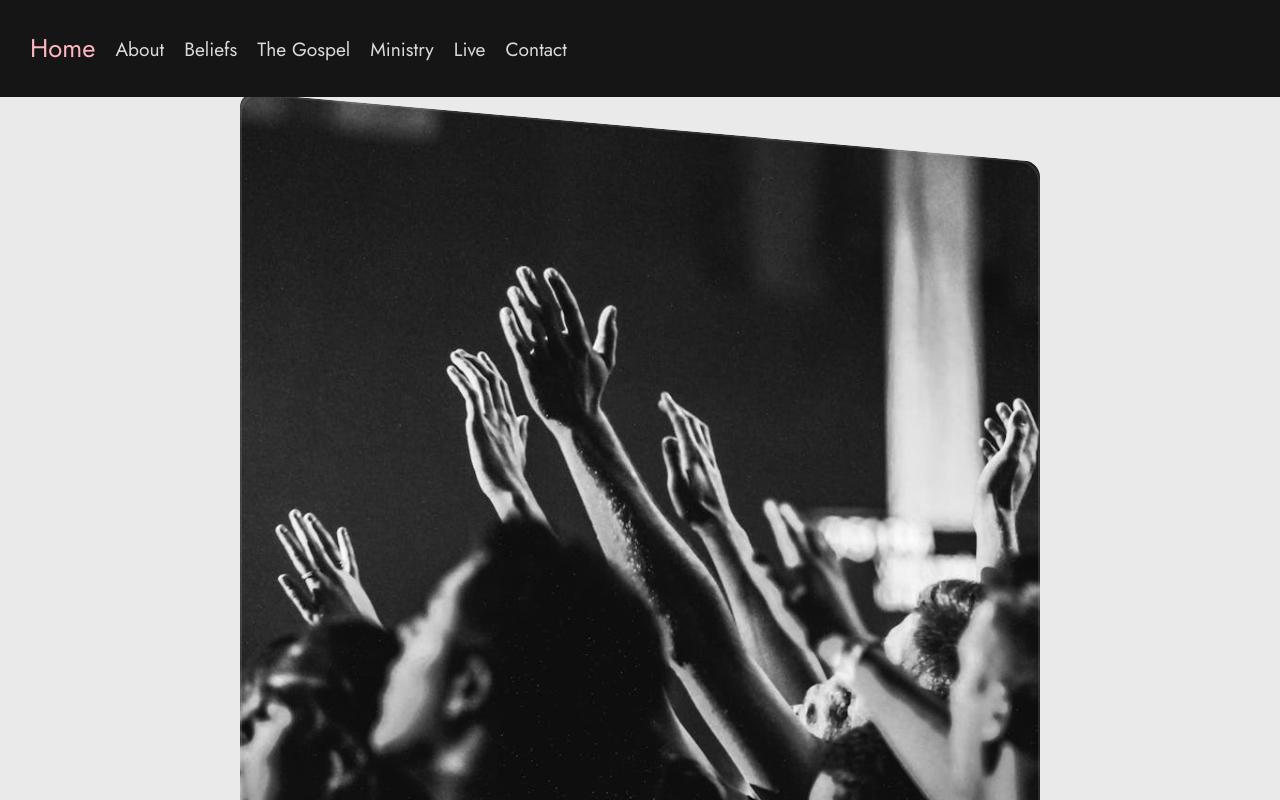
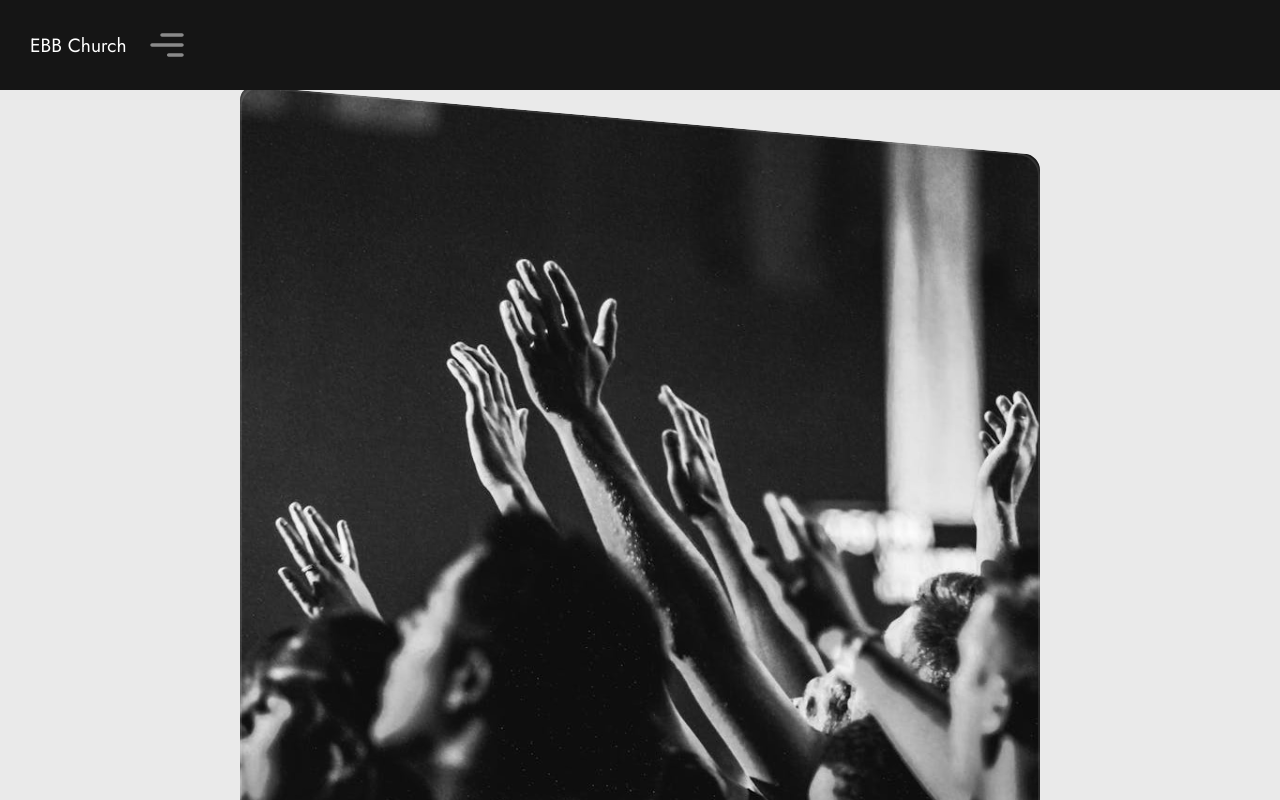
Before and after one commit to sgarcia97/test-app, a Next.js app: page / in a window 1280 px wide. Shown: the top 800 px of the page. Built offline with nearby package versions, Linux system fonts and the light colour scheme.

Commit message:
Added menu

```diff
--- a/app/components/Header.tsx
+++ b/app/components/Header.tsx
@@ -1,13 +1,42 @@
 'use client'
-import React from "react"
+import { useState} from "react"
 import Link from "next/link"
 import { usePathname } from "next/navigation"
 import Image from "next/image"
+import { CgMenuRight } from "react-icons/cg";
+import { TfiClose } from "react-icons/tfi";
+
+
 
 export const Header = () => {
+
+    const [modal, setModal] = useState(false);
+
+    function handleModal(){
+        setModal(true)
+    }
+
     return(
+        <>
         <nav className="nav">
+            EBB Church
+        <div onClick={handleModal} className="menu-button"> <CgMenuRight className="menu-icon" /></div>
 
+        </nav>
+        <Modall showModal={modal} set={setModal} />
+        </>
+    )
+}
+
+type ModalProps = {
+    showModal:boolean;
+    set:any;
+}
+export const Modall = (props: ModalProps) => {
+    return(
+        <>
+        {
+            props.showModal && <div className="modal">
                 <NavLink link="/" title="Home"/>
                 <NavLink link="/about" title="About"/>
                 <NavLink link="/beliefs" title="Beliefs"/>
@@ -15,7 +44,10 @@ export const Header = () => {
                 <NavLink link="/ministries" title="Ministry"/>
                 <NavLink link="/live" title="Live"/>
                 <NavLink link="/contact" title="Contact"/>
-        </nav>
+                <div className="close" onClick={()=>{props.set(false)}}><TfiClose className="close-icon"/></div>
+            </div>
+        }
+        </>
     )
 }
 
--- a/app/globals.css
+++ b/app/globals.css
@@ -44,7 +44,8 @@ body {
 nav{
   position:sticky;
   top:0px;
-  padding:30px;
+  padding-inline:30px;
+  padding-block:25px;
   display:flex;
   flex-flow:row nowrap;
   align-items:center;
@@ -55,7 +56,21 @@ nav{
   z-index:5;
 }
 
+.menu-button{
+display:flex;
+align-items: center;
+opacity:0.5;
+transition: all 0.2s ease-in-out;
+cursor:pointer;
+}
 
+.menu-button:hover{
+  opacity:1;
+}
+
+.menu-icon{
+font-size:40px;
+}
 
 .landing-wrapper{
   padding:30px;
@@ -226,6 +241,43 @@ align-items: center;
   color:#909090
 }
 
+.modal{
+  position:fixed;
+  top:0px;
+  bottom:0px;
+  left:0px;
+  width:400px;
+  z-index:10;
+  background-color:#000000;
+  border-radius:0px 15px 15px 0px;
+  display:flex;
+  flex-flow:column nowrap;
+  justify-content: center;
+  align-items: center;
+  gap:20px;
+}
+
+.close{
+  border:solid 2px #fff;
+  padding:10px;
+  display:flex;
+  flex-flow:column nowrap;
+  align-items: center;
+  justify-content: center;
+  border-radius: 100px;
+  transition:all 0.2s ease-in-out;
+  opacity:0.5;
+  cursor:pointer;
+}
+
+.close:hover{
+  opacity:1;
+}
+
+.close-icon{
+  font-size:30px;
+}
+
 .button-big, .button-small{
   background:transparent;
   border:none;
@@ -313,7 +365,7 @@ a:hover{
 
 @media screen and (max-width: 600) {
   nav{
-    overflow-x:auto;
+    justify-content: space-between;
   }
 
   .page{
@@ -338,4 +390,10 @@ a:hover{
     width:auto;
     aspect-ratio:unset;
   }
+
+
+  .modal{
+    right:0px;
+    width:auto;
+  }
 }
--- a/package.json
+++ b/package.json
@@ -10,7 +10,7 @@
   },
   "dependencies": {
     "@svgr/webpack": "^8.1.0",
-    "next": "15.1.5",
+    "next": "^15.1.6",
     "react": "^19.0.0",
     "react-dom": "^19.0.0",
     "react-icons": "^5.4.0",
```
Also changed, not shown: 1 other file (tests, documents, lock files or other folders). Lines whose indentation alone changed are shown as unchanged.
